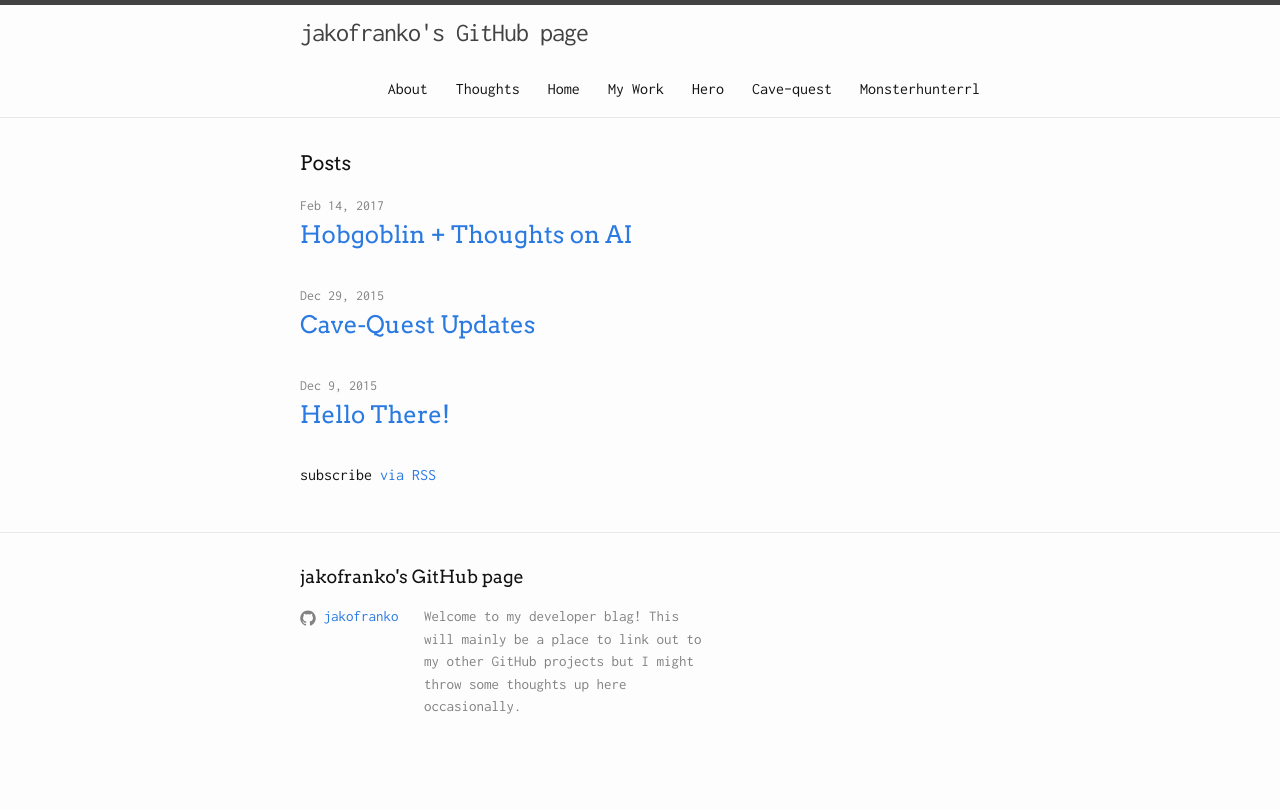
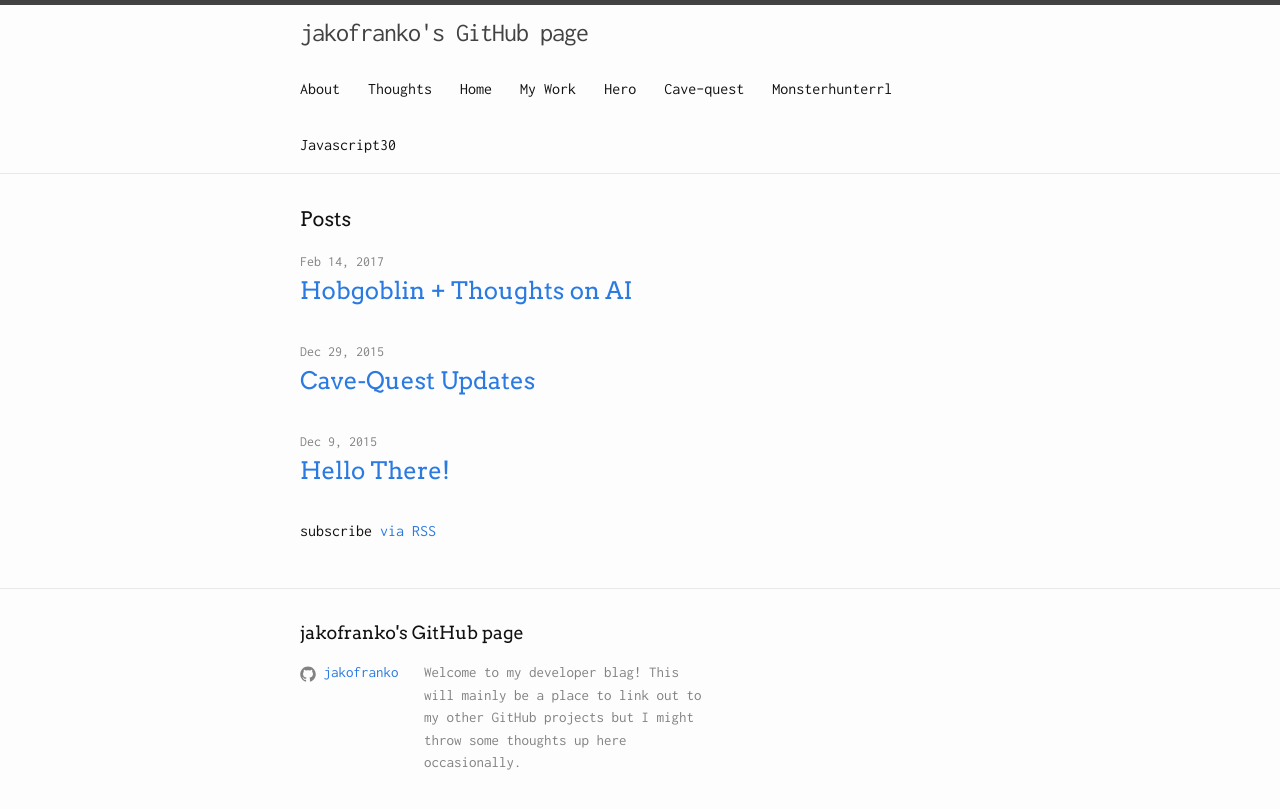
Before and after one commit to jakofranko/jakofranko.github.io, a Jekyll site: the page built from index.html, in a window 1280 px wide. Shown: the top 809 px of the page. Built offline with Jekyll 4.4.1, drawn with Linux system fonts in a browser that asks for light colours.

Commit message:
Added JS30

```diff
--- a/_config.yml
+++ b/_config.yml
@@ -18,4 +18,4 @@ github_username: jakofranko
 markdown: kramdown
 
 # GitHub Projects
-projects: ['hero', 'cave-quest', 'MonsterHunterRL']
+projects: ['hero', 'cave-quest', 'MonsterHunterRL', 'JavaScript30']
```
